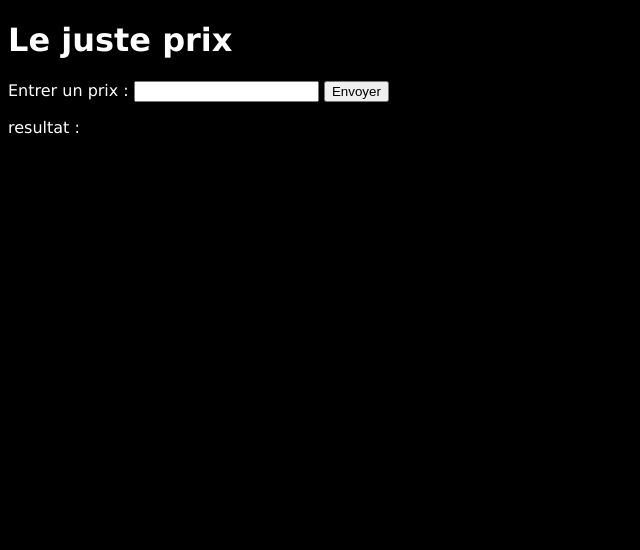
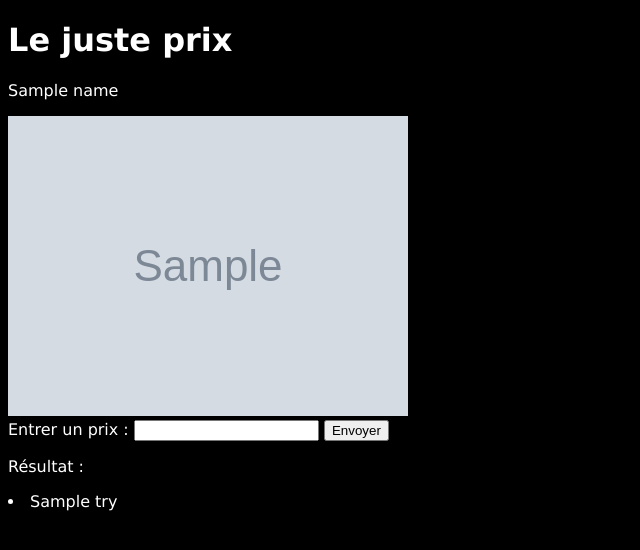
Before and after one commit to Caro-CF/Python_Juste_Prix, a Flask app: template templates/home.html in a window 1280 px wide. Shown: the top 550 px of the page, without its empty margins (0-640 px from the left). Run offline with Flask 2, Linux system fonts and the light colour scheme; the template is opened without the code that fills it: most values are stand-ins (such as "Sample title", 1, 10 or a date in 2020); grey boxes marked "Sample" are stand-in pictures.

Commit message:
JSON process OK, HTML render OK, Random product OK

```diff
--- /dev/null
+++ b/files.py
@@ -0,0 +1,9 @@
+from flask import Flask
+app = Flask(__name__)
+
+@app.route("/")
+def hello():
+    return "Hello World!"
+
+# if __name__ == "__main__":
+#     app.run()
--- a/index.py
+++ b/index.py
@@ -1,24 +1,31 @@
 #!/usr/bin/env python
 # -*- coding: utf-8 -*-
 
-import requests, json
-from flask import Flask, render_template,request
+import requests, json, random
+from flask import Flask, render_template, request
 
 app = Flask(__name__)
 
 ##Page accueil##
 @app.route('/')
 def home():
-    return render_template("home.html", message = "Bienvenue dans le jeux du juste prix, entrer un prix")
+    message = "Bienvenue dans le jeux du juste prix, entrer un prix"
+    return show_render(message, try_list)
 
-def json_api():
+
+def show_render(message, try_list):
+    name = product_infos[0]
+    image = product_infos[1]
+    return render_template("home.html", name=name, image=image, message=message, try_list=try_list)
+
+
+def json_api(keyword, max_price):
     # global price
-
     url = "https://api.cdiscount.com/OpenApi/json/Search"
     params = {
         "ApiKey": "23b7aa67-4725-4f50-bdb5-a3b3a70bc33c",
         "SearchRequest": {
-            "Keyword": "tablette",
+            "Keyword": keyword,
             "SortBy": "relevance",
             "Pagination": {
                 "ItemsPerPage": 5,
@@ -27,41 +34,49 @@
             "Filters": {
                 "Price": {
                     "Min": 0,
-                    "Max": 400
+                    "Max": max_price
                 },
                 "Navigation": "computers",
                 "IncludeMarketPlace": "false",
             }
         }
     }
+    r = requests.post(url, data=json.dumps(params))
+    random_index = random.randint(0,len(json.loads(r.text))-1)
+    price = json.loads(r.text)['Products'][random_index]['BestOffer']['SalePrice']
+    image = json.loads(r.text)['Products'][random_index]['MainImageUrl']
+    name = json.loads(r.text)['Products'][random_index]['Name']
 
-    r = requests.post(url, data=json.dumps(params))
-    price = json.loads(r.text)['Products'][0]['BestOffer']['SalePrice']
+    return name, image, price
 
-    print(r.text)
-    print(price)
 
-    return price
+
+some_keywords = ["tablette", "tv", "television", "livre", "smartphone", "four", "cd", "casque", "clavier"]
+random_keyword = some_keywords[random.randint(0, len(some_keywords)-1)]
+random_max_price = random.randint(0, 499)
+product_infos = json_api(random_keyword, random_max_price)
+try_list = []
 
 
 ##Jeux du juste Prix##
 @app.route('/', methods=['POST'])
 def just_price():
-    p = json_api()
-    print("p =" +p)
+    price_object = int(float(product_infos[2]))
 
     if request.method == 'POST':
-        nb = request.form['rep_user']
-
-        price_user = float(nb)
-        price_object = float(p)
+        price_user = int(request.form['rep_user'])
 
         if price_user < price_object:
-            return render_template("home.html", message = "C'est plus !")
+            message = "C'est plus !"
+            try_list.append(str(price_user) + " : " + message)
+            return show_render(message, try_list)
         elif price_user > price_object:
-            return render_template("home.html", message="C'est moins !")
+            message = "C'est moins !"
+            try_list.append(str(price_user) + " : " + message)
+            return show_render(message, try_list)
         elif price_user == price_object:
-            return render_template("home.html", message="Bravo")
+            message = "Bravo, c'est bien : " + str(price_user) + " €"
+            return show_render(message, try_list)
 
     return render_template("home.html")
 
--- a/templates/home.html
+++ b/templates/home.html
@@ -7,6 +7,10 @@
 	    <h1 >Le juste prix</h1>
         <!--{% block content %}-->
         <div>
+            <p>{{ name }}</p>
+            <img src="{{ image }}">
+        </div>
+        <div>
              <form method="post" action="/">
                 <label >Entrer un prix :</label>
                 <input type="text" name="rep_user" required>
@@ -14,11 +18,12 @@
             </form>
         </div>
         <div>
-            <!--{% set i = 1 %}
-            {%for i in p %}-->
-                <p>resultat : {{ message }} </p>
-                <!--{% set i = i + 1 %}-->
-           <!-- {%endfor%}-->
+
+            <p>Résultat : {{ message }} </p>
+
+            {%for i in try_list%}
+            <li>{{ i }}</li>
+            {%endfor%}
         </div>
     </body>
 
```
Also changed, not shown: 1 other file.
